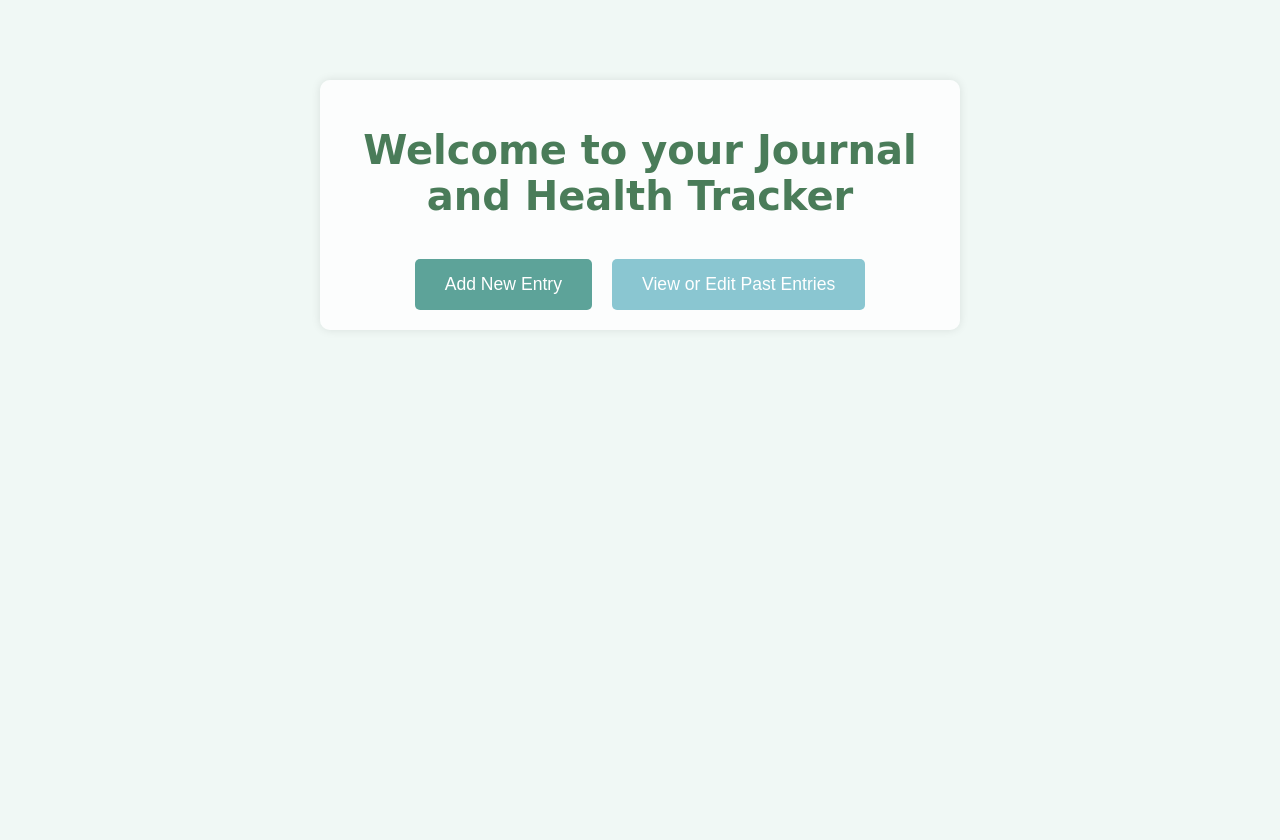
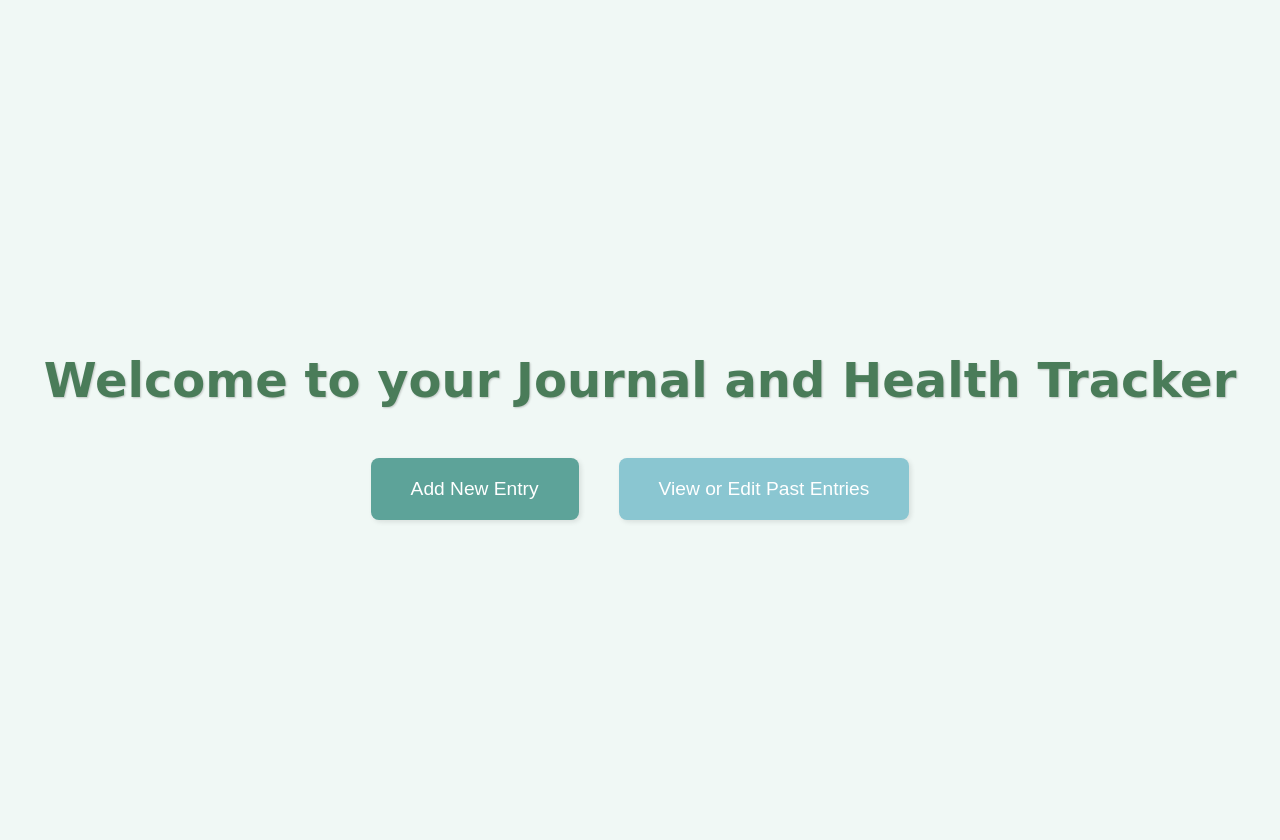
Before and after one commit to Marsh3184/Marsh-Scheduler, a Flask app: page /journal in a window 1280 px wide. Before the commit the page ends 310 px from the top, so only its background shows below. Run offline with Flask 3, Linux system fonts and the light colour scheme; the visitor is signed in with stand-in values (Sample User, id 1); data that the repository does not hold is empty.

Commit message:
Update journal.css

```diff
--- a/static/journal.css
+++ b/static/journal.css
@@ -4,43 +4,47 @@ body {
     font-family: Arial, sans-serif;
     margin: 0;
     padding: 0;
+    height: 100vh;
 }
 
 .journal-container {
-    max-width: 600px;
-    margin: 80px auto;
+    display: flex;
+    flex-direction: column;
+    justify-content: center;
+    align-items: center;
+    height: 100vh;
     text-align: center;
     padding: 20px;
-    background-color: #ffffffcc;
-    border-radius: 10px;
-    box-shadow: 0 0 10px rgba(0,0,0,0.1);
 }
 
 .welcome-text {
     font-family: 'Brush Script MT', cursive;
-    font-size: 2.5em;
+    font-size: 3em;
+    font-weight: bold;
     color: #4a7c59;
-    margin-bottom: 40px;
+    margin-bottom: 50px;
+    text-shadow: 1px 1px 2px rgba(0,0,0,0.2);
 }
 
 .button-group {
     display: flex;
     justify-content: center;
-    gap: 20px;
+    gap: 40px;
     flex-wrap: wrap;
 }
 
 .journal-btn {
     display: inline-block;
-    padding: 15px 30px;
-    font-size: 1.1em;
+    padding: 20px 40px;
+    font-size: 1.2em;
     border: none;
     text-decoration: none;
-    border-radius: 5px;
+    border-radius: 8px;
     cursor: pointer;
     transition: 0.3s ease;
     background-color: #5da399;
     color: #fff;
+    box-shadow: 2px 2px 5px rgba(0,0,0,0.1);
 }
 
 .journal-btn:hover {
```
